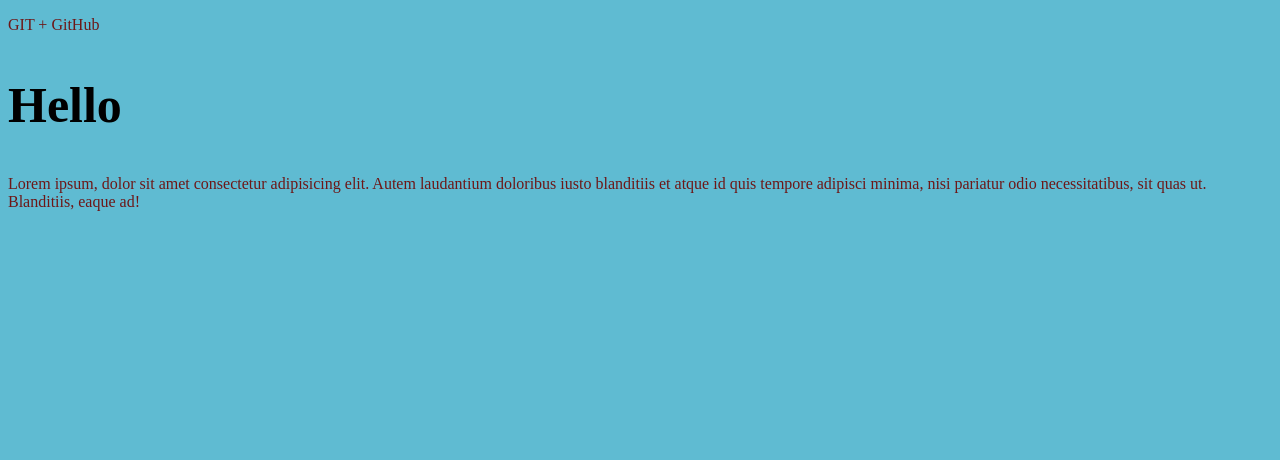
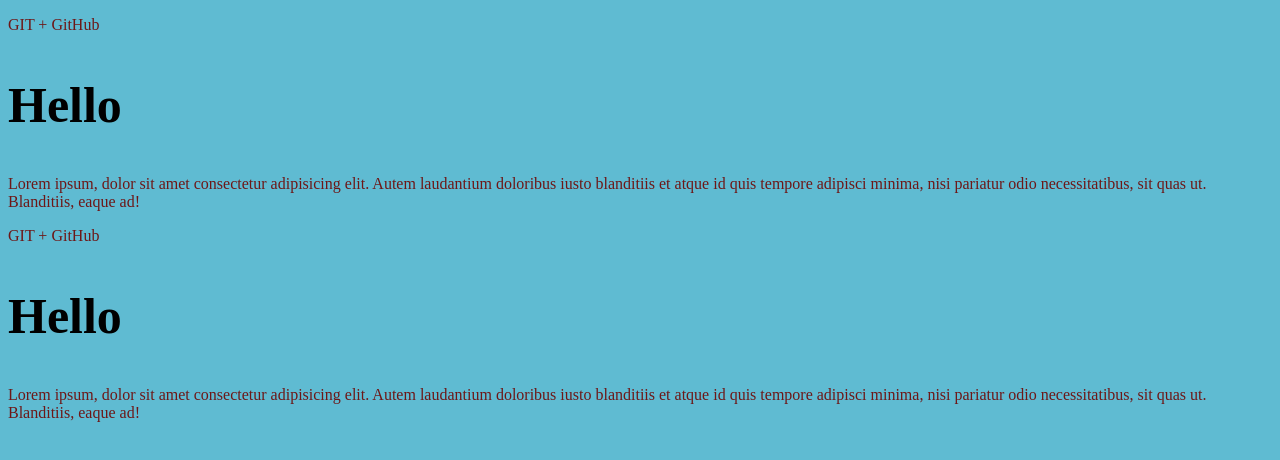
Before and after one commit to DashiD10/GitUseinov, a plain HTML site: page index.html in a window 1280 px wide. Drawn offline with Linux system fonts and the light colour scheme.

Commit message:
Ветка about и работа в ней

```diff
--- a/index.html
+++ b/index.html
@@ -14,5 +14,12 @@
       doloribus iusto blanditiis et atque id quis tempore adipisci minima, nisi
       pariatur odio necessitatibus, sit quas ut. Blanditiis, eaque ad!
     </p>
+    <p>GIT + GitHub</p>
+    <h2>Hello</h2>
+    <p>
+      Lorem ipsum, dolor sit amet consectetur adipisicing elit. Autem laudantium
+      doloribus iusto blanditiis et atque id quis tempore adipisci minima, nisi
+      pariatur odio necessitatibus, sit quas ut. Blanditiis, eaque ad!
+    </p>
   </body>
 </html>
```
